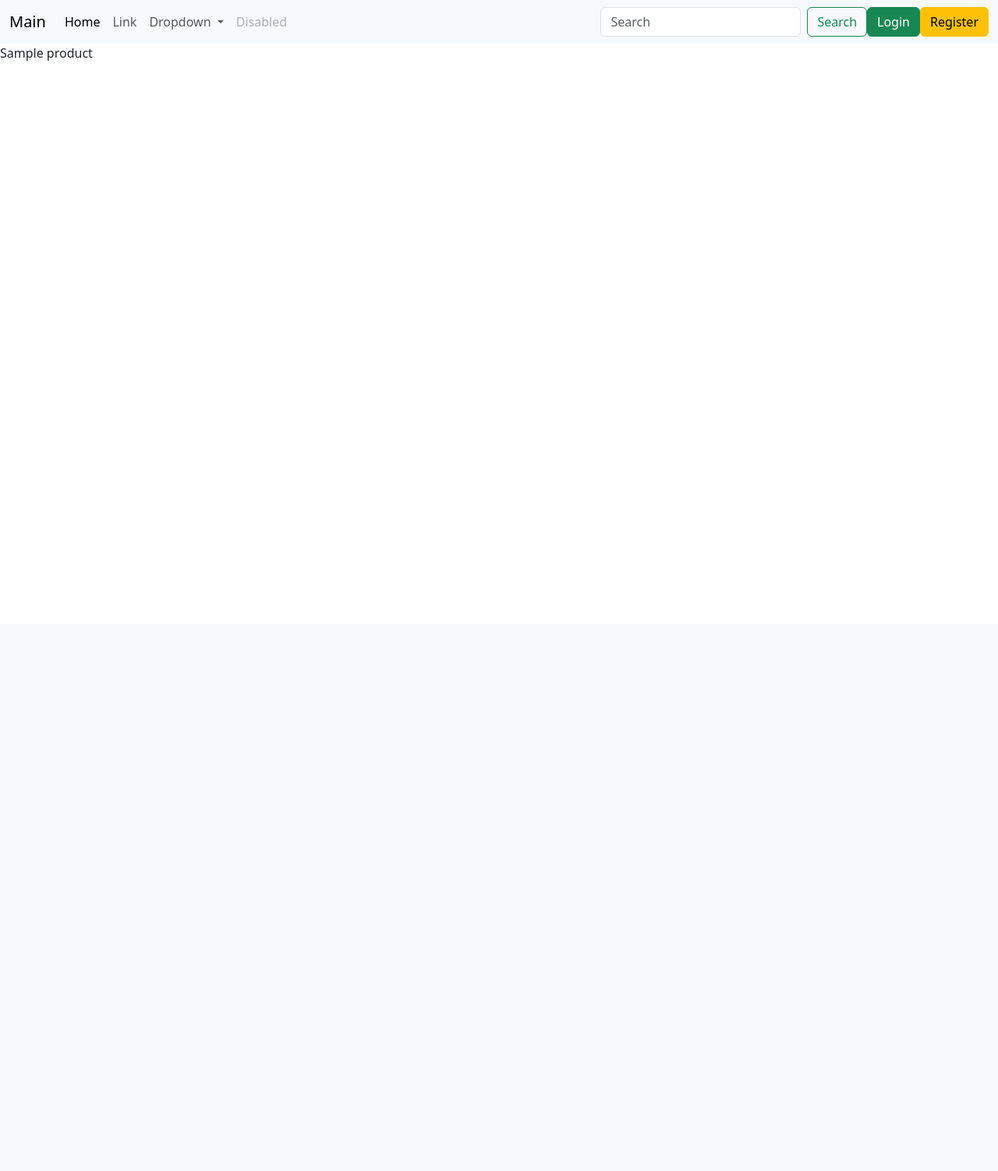
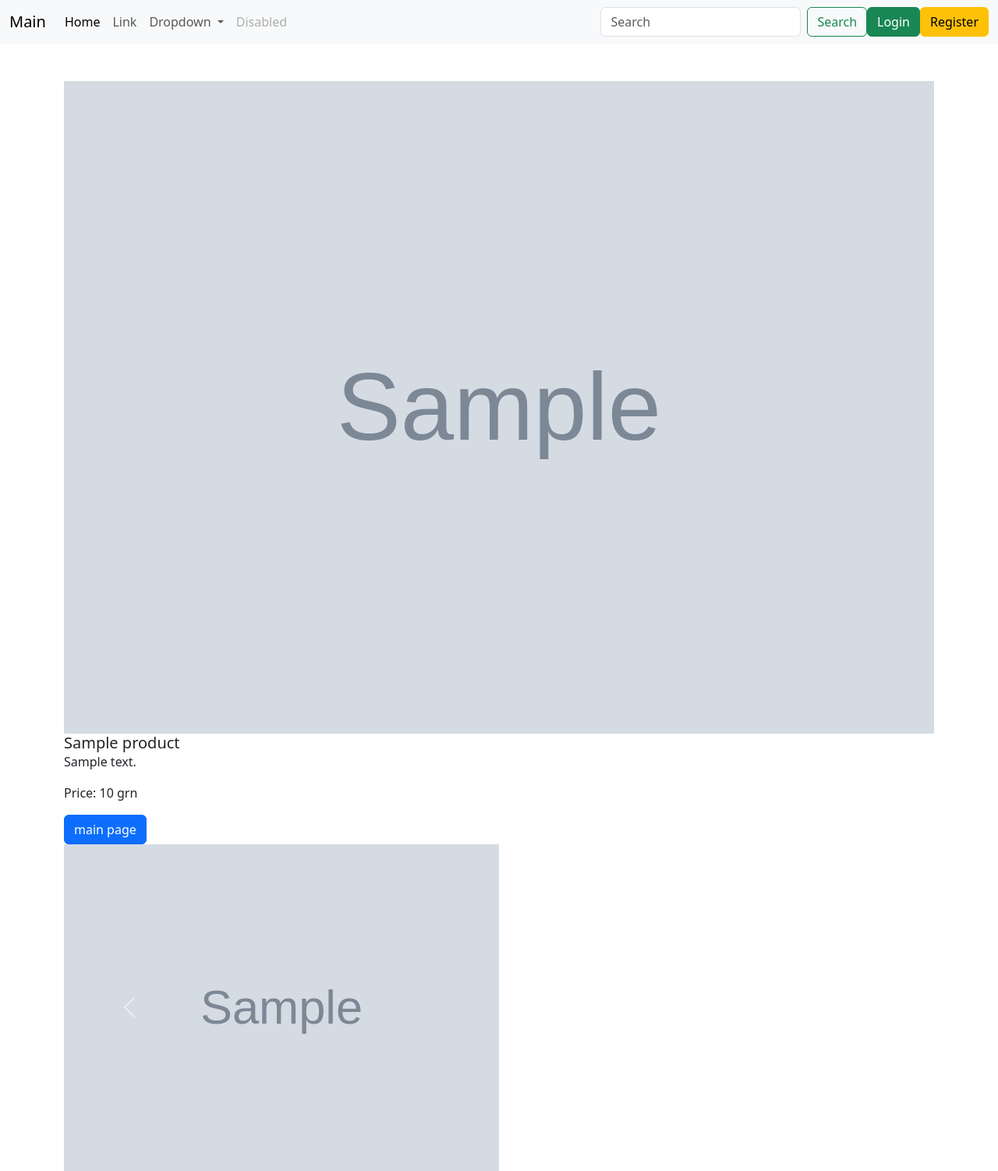
Before and after one commit to BilousKiril/FastApi, a Python web app: template frontend/app/templates/product_detail.html in a window 1280 px wide. Shown: the whole page at 78% size. Before the commit the page ends 78 px from the top, so only its background shows below. Run offline with Jinja, Linux system fonts and the light colour scheme; the template is opened without the code that fills it: most values are stand-ins (such as "Sample title", 1, 10 or a date in 2020); grey boxes marked "Sample" are stand-in pictures.

Commit message:
extract product front 2

```diff
--- a/frontend/app/templates/components/products.html
+++ b/frontend/app/templates/components/products.html
@@ -1,10 +1,7 @@
-
-
-
 
 <div class="container mt-4">
 
-  <div class="row g-4" style="justify-content: space-evenly;">
+  <div class="row g-4" style="justify-content: start; gap: 20px;">
 
   {% for product in products %}
 
--- a/frontend/app/templates/product_detail.html
+++ b/frontend/app/templates/product_detail.html
@@ -5,6 +5,53 @@
 
   {% block content %}
 
-  {{ product }}
+
+
+<div class="container mt-5">
+
+
+
+
+    <img src="{{ product.main_image }}" class="card-img-top" alt="..." width="250px">
+
+      <h5 class="card-title">{{ product.title }}</h5>
+      <p class="card-text">{{ product.description }}</p>
+      <p class="card-text">Price: {{ product.price }} grn</p>
+      <a href="{{ url_for('index') }}" class="btn btn-primary"> main page</a>
+
+
+
+
+<div id="carouselExample" class="carousel slide">
+  <div class="carousel-inner">
+
+    {% for image in product.images %}
+    <div class="carousel-item active">
+      <img src="{{ image }}" class="d-block w-50" alt="...">
+    </div>
+
+    {% endfor %}
+
+
+  </div>
+  <button class="carousel-control-prev" type="button" data-bs-target="#carouselExample" data-bs-slide="prev">
+    <span class="carousel-control-prev-icon" aria-hidden="true"></span>
+    <span class="visually-hidden">Previous</span>
+  </button>
+  <button class="carousel-control-next" type="button" data-bs-target="#carouselExample" data-bs-slide="next">
+    <span class="carousel-control-next-icon" aria-hidden="true"></span>
+    <span class="visually-hidden">Next</span>
+  </button>
+</div>
+
+
+
+
+</div>
+
+
+
+
+
 
   {% endblock %}
```
